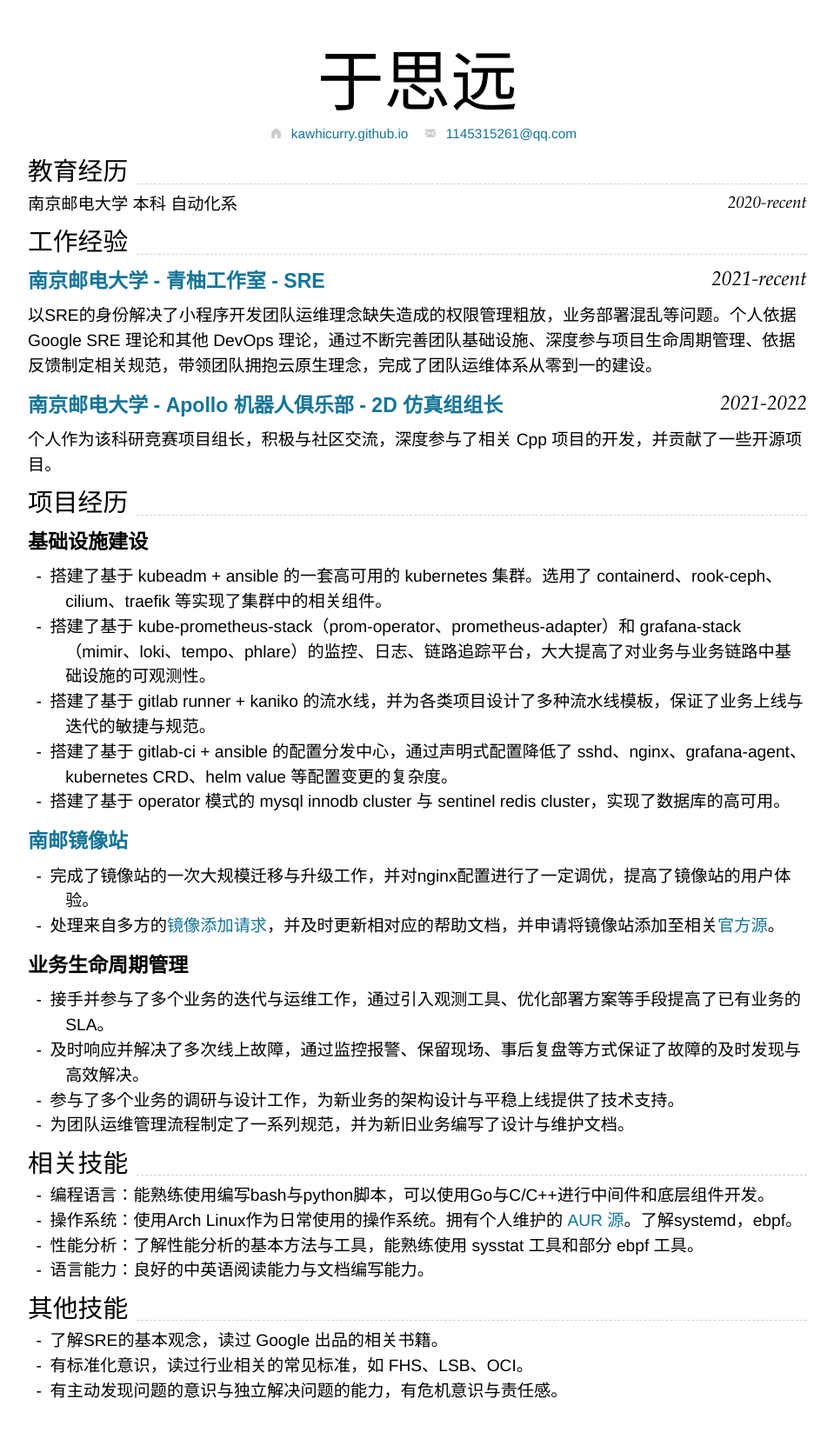
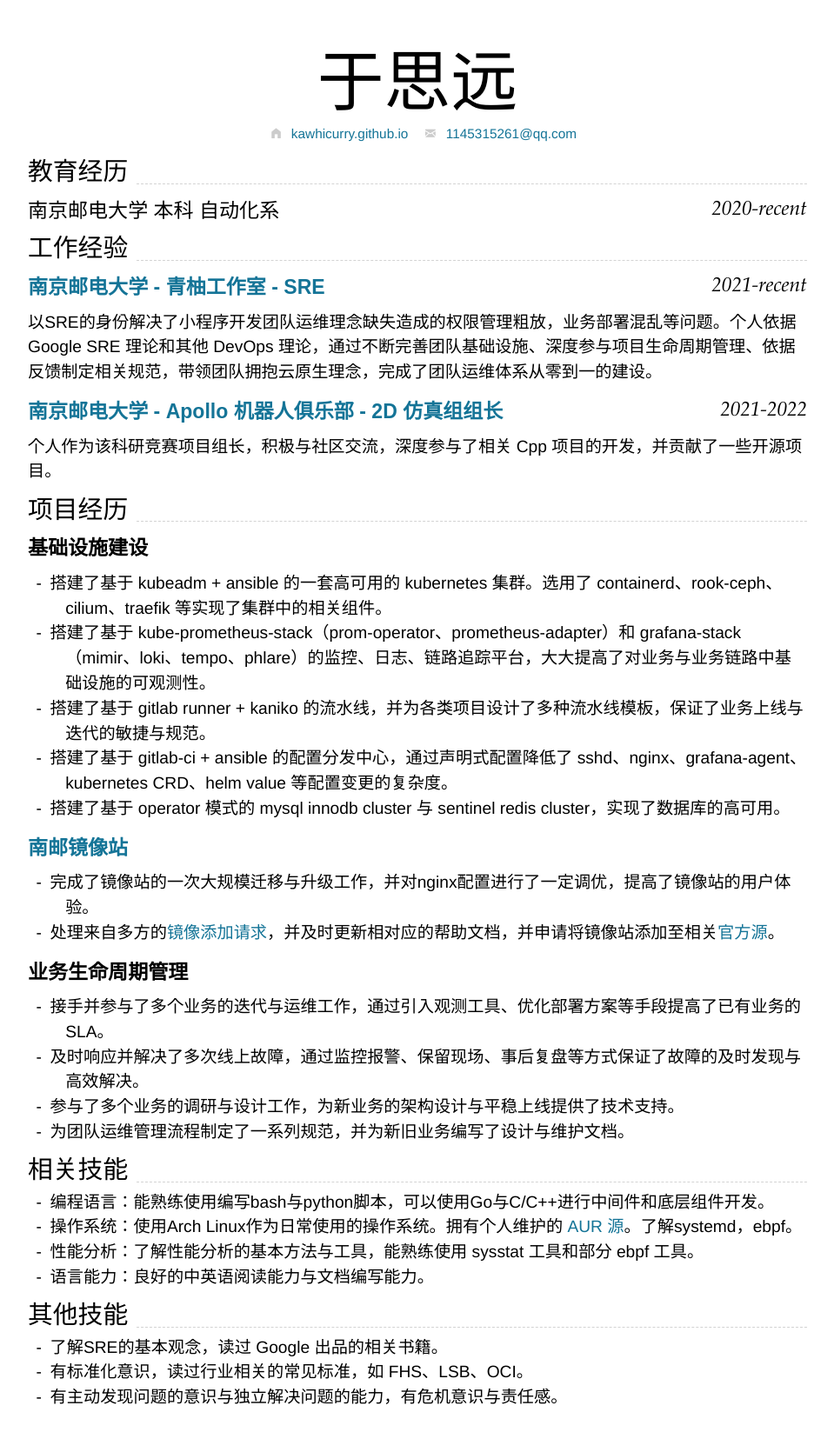
Before and after one commit to kawhicurry/resume, a Jekyll site: the page built from index.md, in a window 1280 px wide. Shown: the whole page at 87% size, without its empty margins (160-1119 px from the left). Built offline with Jekyll 4.4.1, drawn with Linux system fonts in a browser that asks for light colours; nearby versions of some CDN libraries.

Commit message:
update: optimize main resume

```diff
--- a/index.md
+++ b/index.md
@@ -15,7 +15,7 @@ homepage:
 
 ## 教育经历
 
-{% include cv-education.html %}
+### 南京邮电大学 本科 自动化系 `2020-recent`
 
 ## 工作经验
 
```
